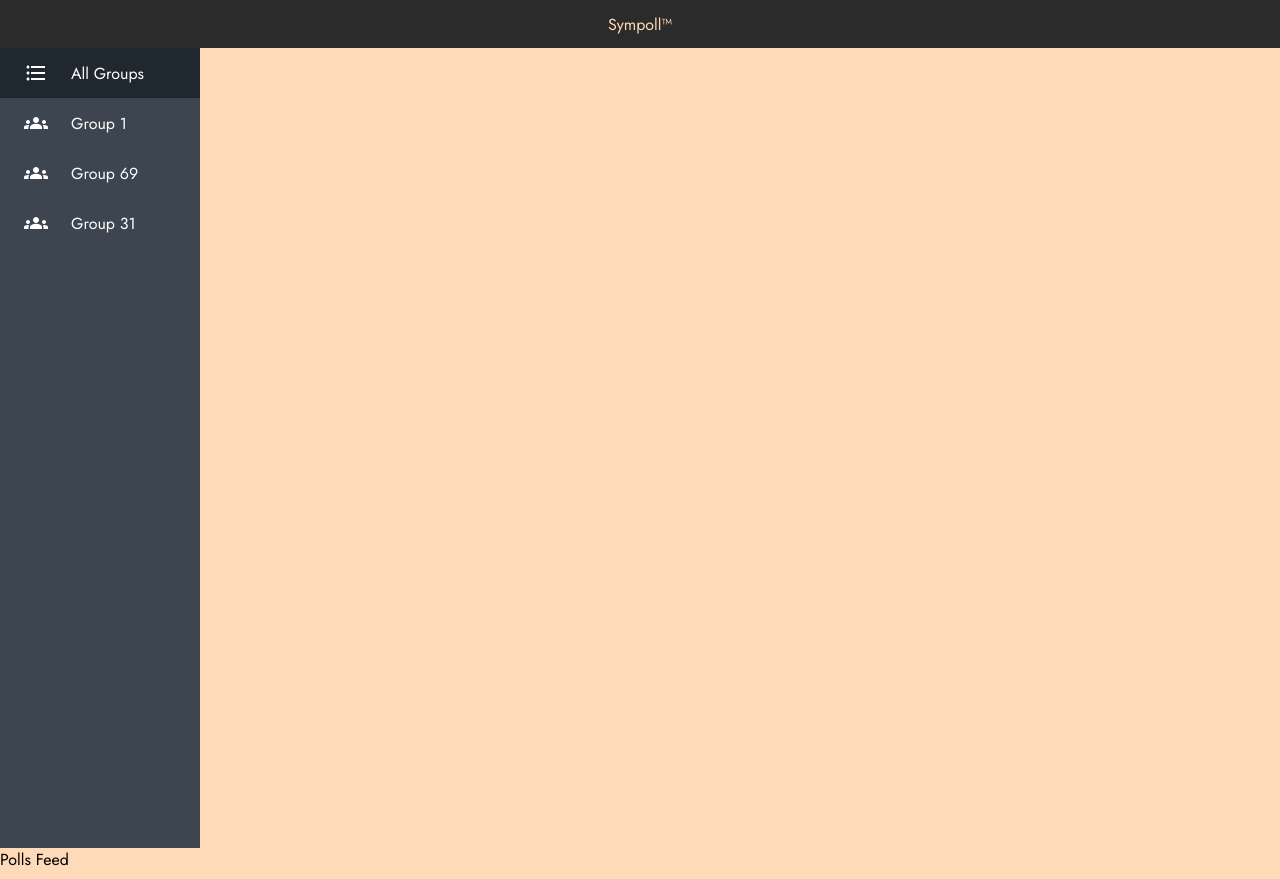
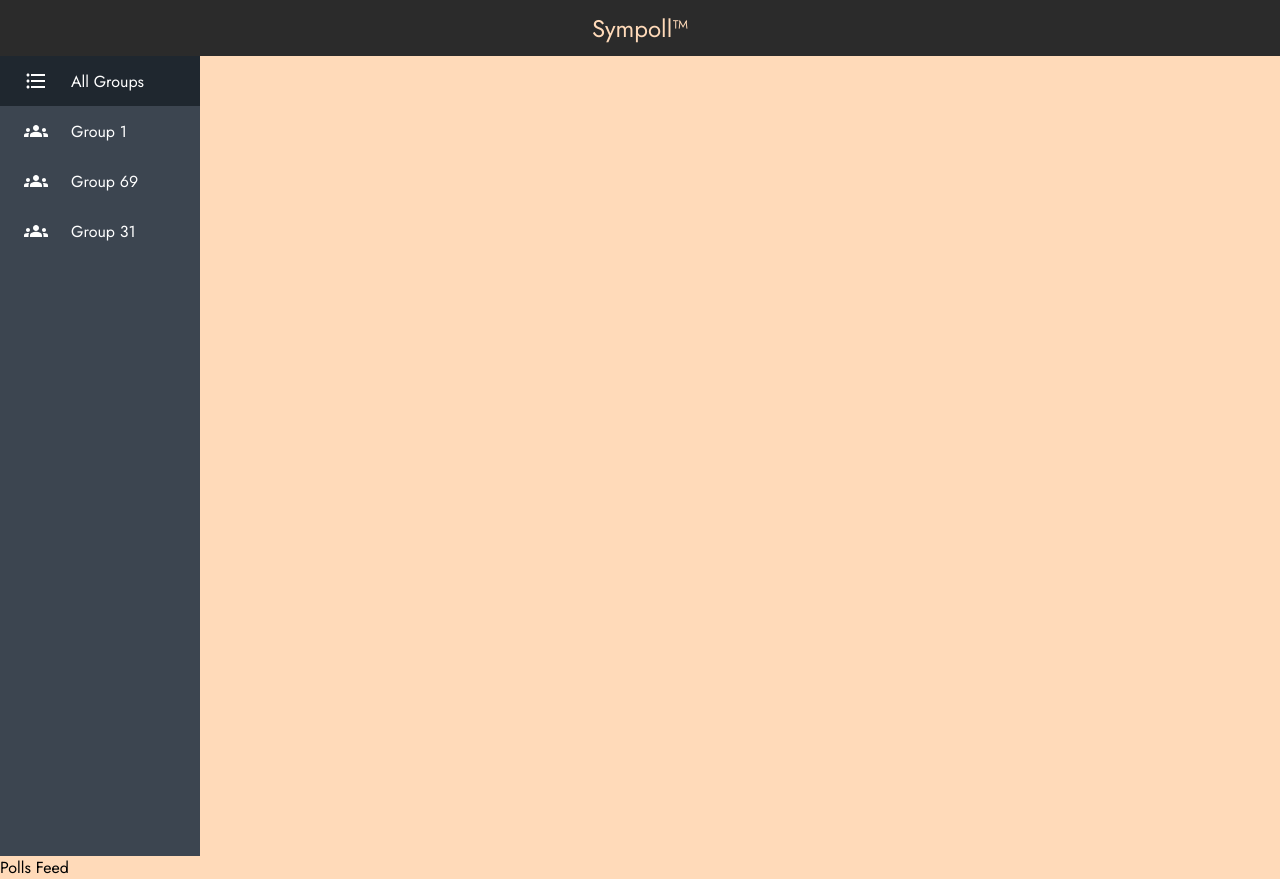
Before and after one commit to sympoll/front-end-service, a React (Vite) app: page /feed in a window 1280 px wide. Built offline with nearby package versions, Linux system fonts and the light colour scheme.

Commit message:
added link to the header title

```diff
--- a/src/assets/styles/cmps/app-header/_AppHeader.scss
+++ b/src/assets/styles/cmps/app-header/_AppHeader.scss
@@ -1,9 +1,14 @@
 .app-header-container {
     display: flex;
     height: fit-content;
-    min-height: 6vh;
+    min-height: 7vh;
     justify-content: center;
     align-items: center;
     background-color: $mainBgColor1;
     color: $mainBgColor0;
+    font-size:x-large;
 }
+
+#app-header-title:hover {
+    cursor: pointer;
+}
--- a/src/cmps/app-header/AppHeader.tsx
+++ b/src/cmps/app-header/AppHeader.tsx
@@ -1,5 +1,14 @@
 import React from "react";
+import { useNavigate } from "react-router-dom";
 
 export default function AppHeader() {
-  return <div className="app-header-container">Sympoll™</div>;
+  const navigate = useNavigate();
+
+  // Can change later the navigation to navigate to the feed page.
+  // For now more convenient to navigate to the landing page.
+  return (
+    <div className="app-header-container" onClick={() => navigate("/")}>
+      <div id="app-header-title">Sympoll™</div>
+    </div>
+  );
 }
```
